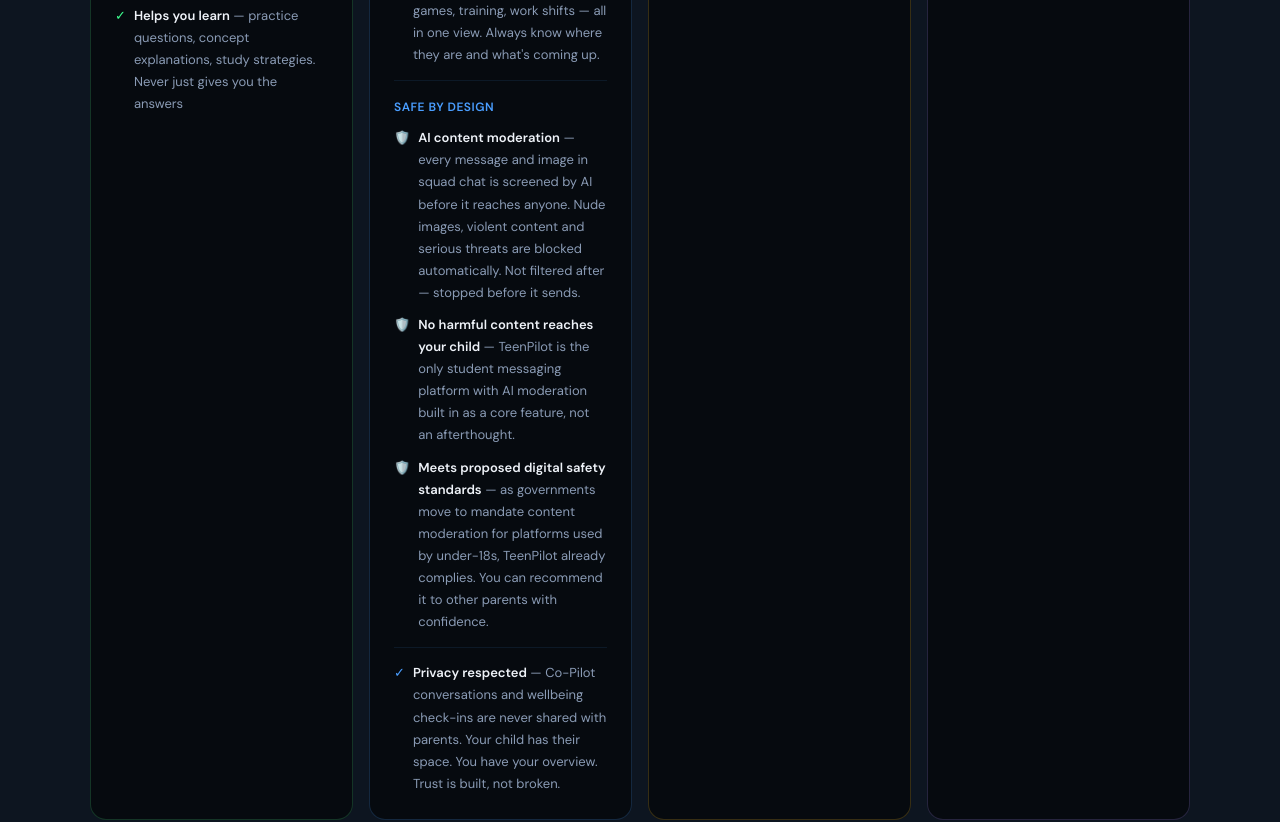
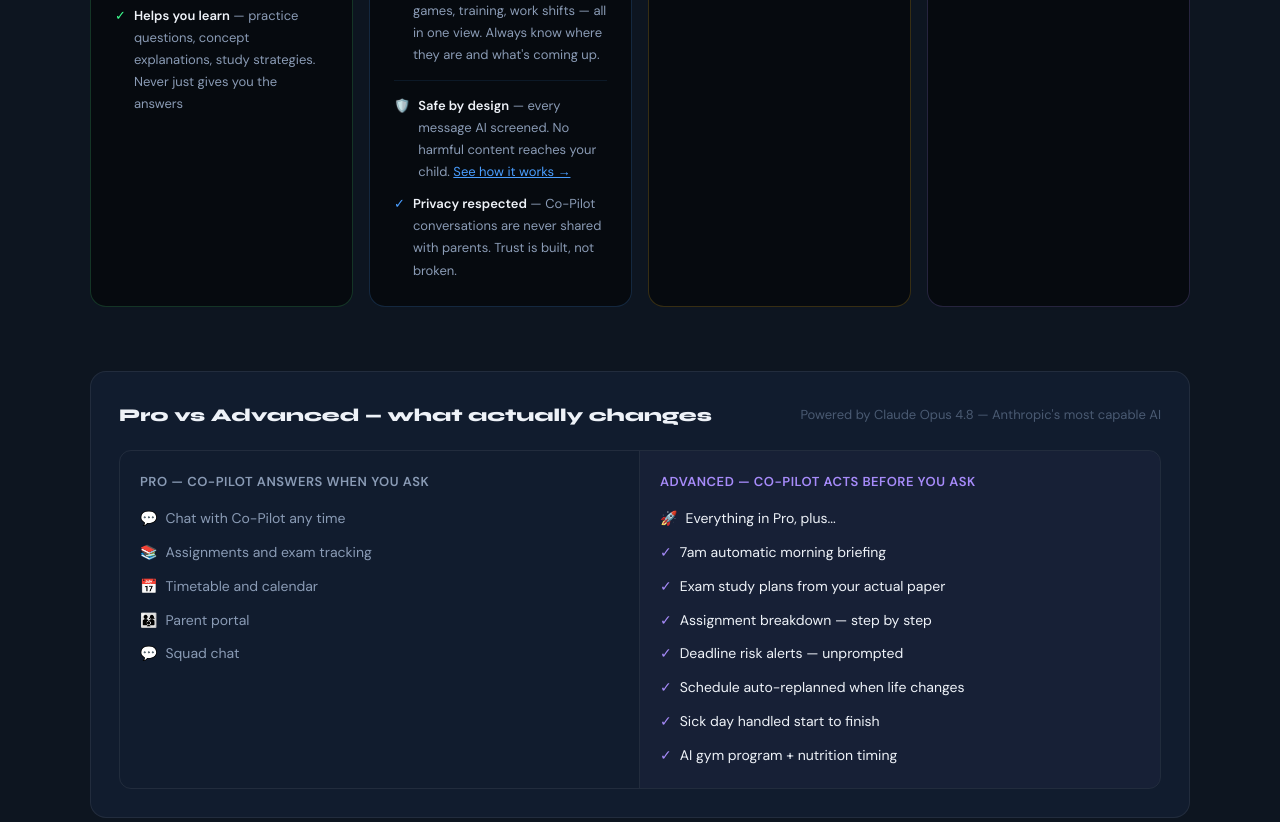
Before and after one commit to TeenPilotAI/teenpilot-website, a plain HTML site: page index.html in a window 1280 px wide. Shown: the part 6646-7468 px from the top of the page. Drawn offline with Linux system fonts and the light colour scheme.

Commit message:
index.html

```diff
--- a/index.html
+++ b/index.html
@@ -305,7 +305,7 @@
 </section>
 
 <!-- SAFE BY DESIGN -->
-<section style="padding:90px 24px;background:var(--surface);border-top:1px solid var(--border);border-bottom:1px solid var(--border);">
+<section id="safe" style="padding:90px 24px;background:var(--surface);border-top:1px solid var(--border);border-bottom:1px solid var(--border);">
   <div class="container">
     <span class="section-label reveal">Safe by design</span>
     <h2 class="section-title reveal">The safest place<br>for teenagers to chat.</h2>
@@ -448,12 +448,8 @@
           <div style="font-size:13px;color:var(--textMid);display:flex;gap:8px"><span style="color:#4a9eff">✓</span><span><strong style="color:var(--text)">Overdue alerts</strong> — know before the crisis conversation, not after. Co-Pilot flags it early so there's still time to help.</span></div>
           <div style="font-size:13px;color:var(--textMid);display:flex;gap:8px"><span style="color:#4a9eff">✓</span><span><strong style="color:var(--text)">Sport and schedule visibility</strong> — games, training, work shifts — all in one view. Always know where they are and what's coming up.</span></div>
           <div style="height:1px;background:rgba(74,158,255,0.1);margin:4px 0"></div>
-          <div style="font-size:12px;color:#4a9eff;font-weight:700;text-transform:uppercase;letter-spacing:0.5px;margin-top:2px">Safe by design</div>
-          <div style="font-size:13px;color:var(--textMid);display:flex;gap:8px"><span style="color:#4a9eff">🛡️</span><span><strong style="color:var(--text)">AI content moderation</strong> — every message and image in squad chat is screened by AI before it reaches anyone. Nude images, violent content and serious threats are blocked automatically. Not filtered after — stopped before it sends.</span></div>
-          <div style="font-size:13px;color:var(--textMid);display:flex;gap:8px"><span style="color:#4a9eff">🛡️</span><span><strong style="color:var(--text)">No harmful content reaches your child</strong> — TeenPilot is the only student messaging platform with AI moderation built in as a core feature, not an afterthought.</span></div>
-          <div style="font-size:13px;color:var(--textMid);display:flex;gap:8px"><span style="color:#4a9eff">🛡️</span><span><strong style="color:var(--text)">Meets proposed digital safety standards</strong> — as governments move to mandate content moderation for platforms used by under-18s, TeenPilot already complies. You can recommend it to other parents with confidence.</span></div>
-          <div style="height:1px;background:rgba(74,158,255,0.1);margin:4px 0"></div>
-          <div style="font-size:13px;color:var(--textMid);display:flex;gap:8px"><span style="color:#4a9eff">✓</span><span><strong style="color:var(--text)">Privacy respected</strong> — Co-Pilot conversations and wellbeing check-ins are never shared with parents. Your child has their space. You have your overview. Trust is built, not broken.</span></div>
+          <div style="font-size:13px;color:var(--textMid);display:flex;gap:8px"><span style="color:#4a9eff">🛡️</span><span><strong style="color:var(--text)">Safe by design</strong> — every message AI screened. No harmful content reaches your child. <a href="#safe" style="color:#4a9eff">See how it works →</a></span></div>
+          <div style="font-size:13px;color:var(--textMid);display:flex;gap:8px"><span style="color:#4a9eff">✓</span><span><strong style="color:var(--text)">Privacy respected</strong> — Co-Pilot conversations are never shared with parents. Trust is built, not broken.</span></div>
         </div>
       </div>
 
```
